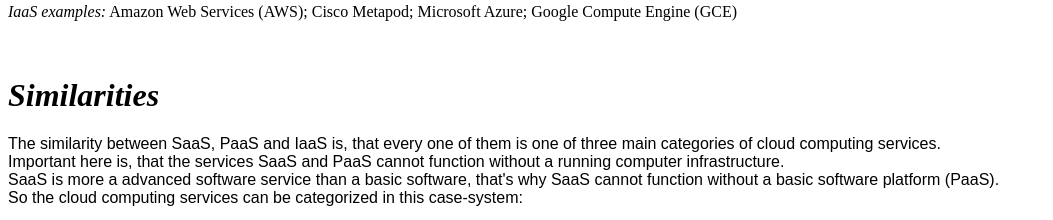
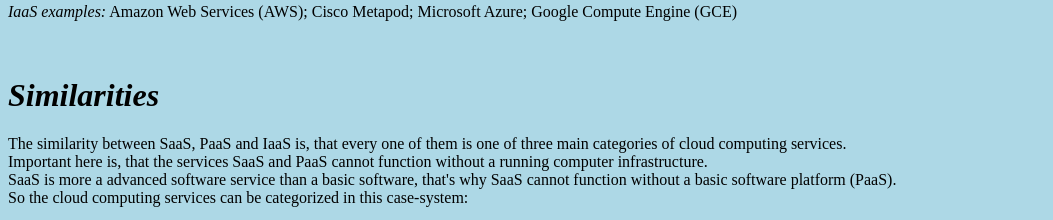
Before and after one commit to TimonRey/as-a-service, a plain HTML site: page index.html in a window 1280 px wide. Shown: the part 2914-3134 px from the top of the page, without its empty margins (0-1053 px from the left). Drawn offline with Linux system fonts and the light colour scheme; grey boxes are pictures that could not be loaded.

Commit message:
Background-color

```diff
--- a/index.html
+++ b/index.html
@@ -5,6 +5,11 @@
   <link href="Tabelle.css" rel="stylesheet">
 </head>
 <body>
+<style>
+  body {
+    background: #ADD8E6;
+  }
+</style>
   <i>
   <h1>4.1. Products of informations- and telecommunicaton technology</h1>
 </i>
@@ -183,7 +188,7 @@
   <i>
     <h1>Similarities</h1>
   </i>
-  <p style="font-family: Arial, Verdana">
+  <p>
     The similarity between SaaS, PaaS and IaaS is, that every one of them is one of three main categories of cloud computing services.
     <br> Important here is, that the services SaaS and PaaS cannot function without a running computer infrastructure.
     <br> SaaS is more a advanced software service than a basic software, that's why SaaS cannot function without a basic software platform (PaaS).
```
Also changed, not shown: Tabelle.html (+5 -0 lines).
